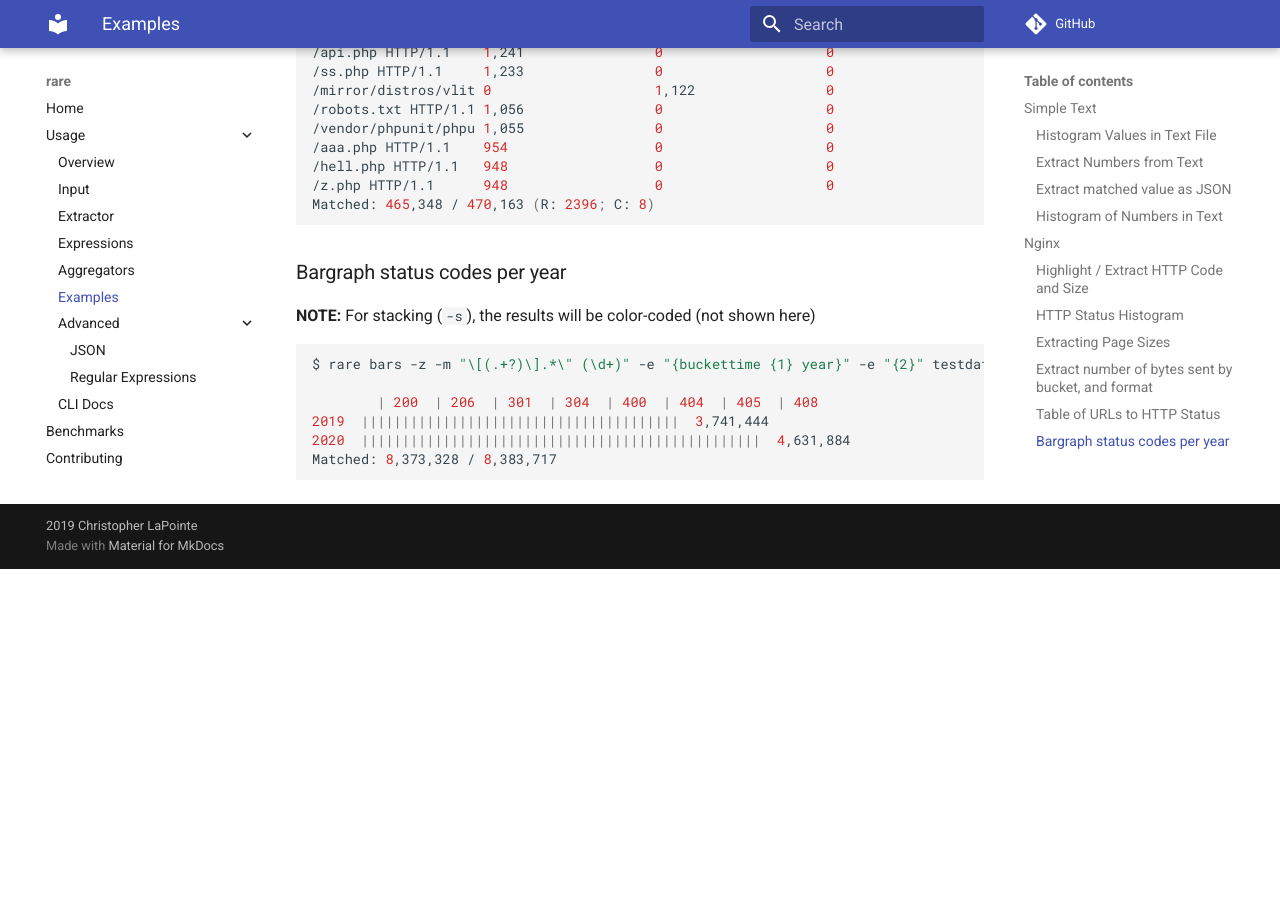
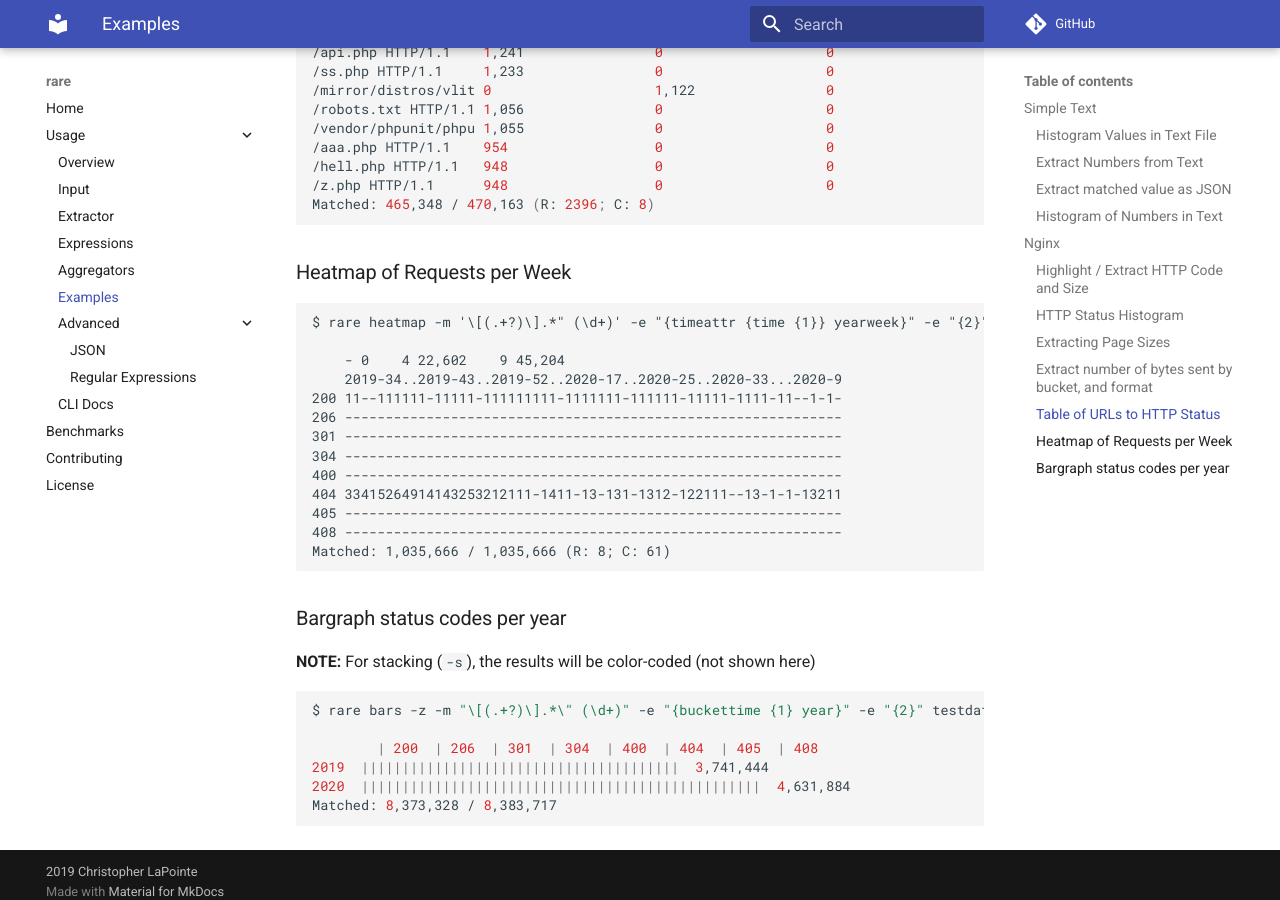
Before and after one commit to zix99/rare, an MkDocs documentation site: the page built from docs/usage/examples.md, in a window 1280 px wide and 900 px high, scrolled down 3035 px. Built offline with MkDocs 1.6.1 and Material for MkDocs 9.7.7, drawn with Linux system fonts in a browser that asks for light colours; comment, search, counter and statistics services are not loaded; before the commit the page ends 3604 px from its top, so only the background shows below that.

Commit message:
Heatmap example

````diff
--- a/docs/usage/examples.md
+++ b/docs/usage/examples.md
@@ -151,6 +151,24 @@ $ rare t -m "\"(\w+) (.+).*\" (\d+) (\d+)" -e "{$ {3} {substr {2} 0 20}}" -z tes
 Matched: 465,348 / 470,163 (R: 2396; C: 8)
 ```
 
+### Heatmap of Requests per Week
+
+```
+$ rare heatmap -m '\[(.+?)\].*" (\d+)' -e "{timeattr {time {1}} yearweek}" -e "{2}" access.log
+
+    - 0    4 22,602    9 45,204
+    2019-34..2019-43..2019-52..2020-17..2020-25..2020-33...2020-9
+200 11--111111-11111-111111111-1111111-111111-11111-1111-11--1-1-
+206 -------------------------------------------------------------
+301 -------------------------------------------------------------
+304 -------------------------------------------------------------
+400 -------------------------------------------------------------
+404 33415264914143253212111-1411-13-131-1312-122111--13-1-1-13211
+405 -------------------------------------------------------------
+408 -------------------------------------------------------------
+Matched: 1,035,666 / 1,035,666 (R: 8; C: 61)
+```
+
 ### Bargraph status codes per year
 
 **NOTE:** For stacking (`-s`), the results will be color-coded (not shown here)
````
